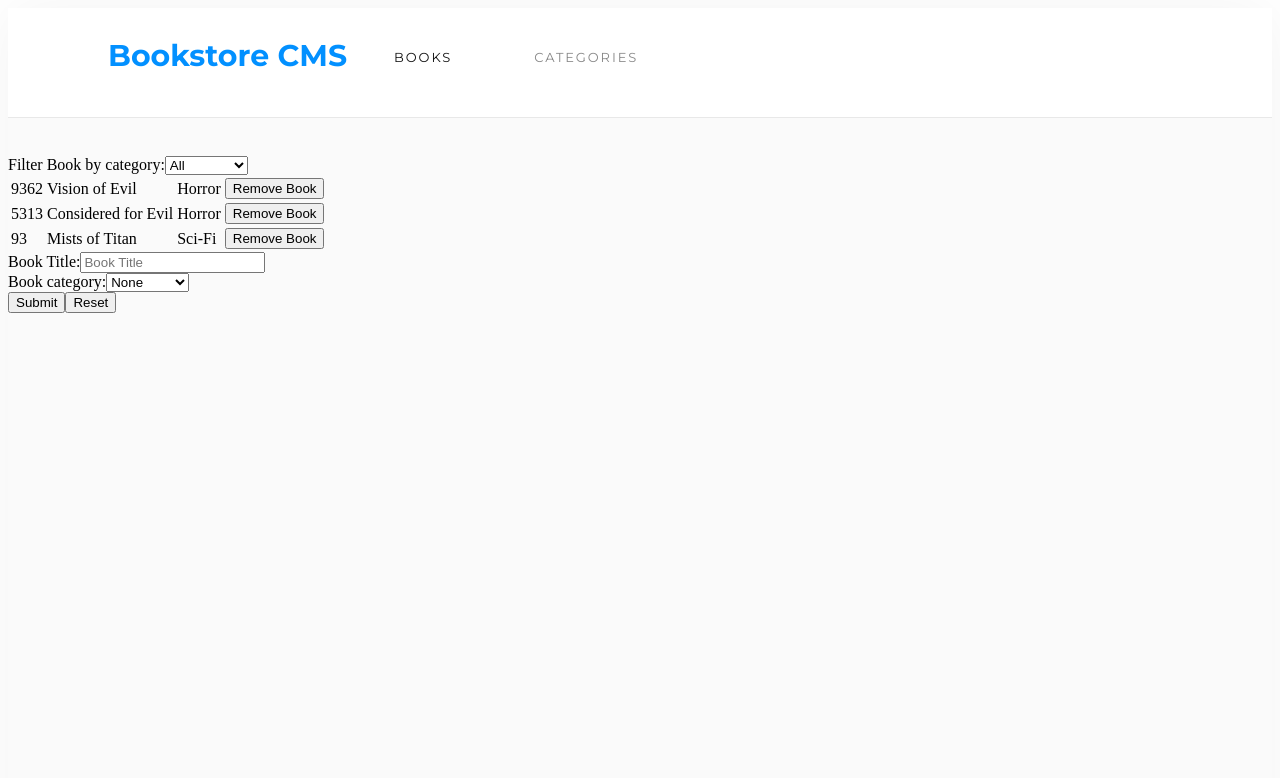
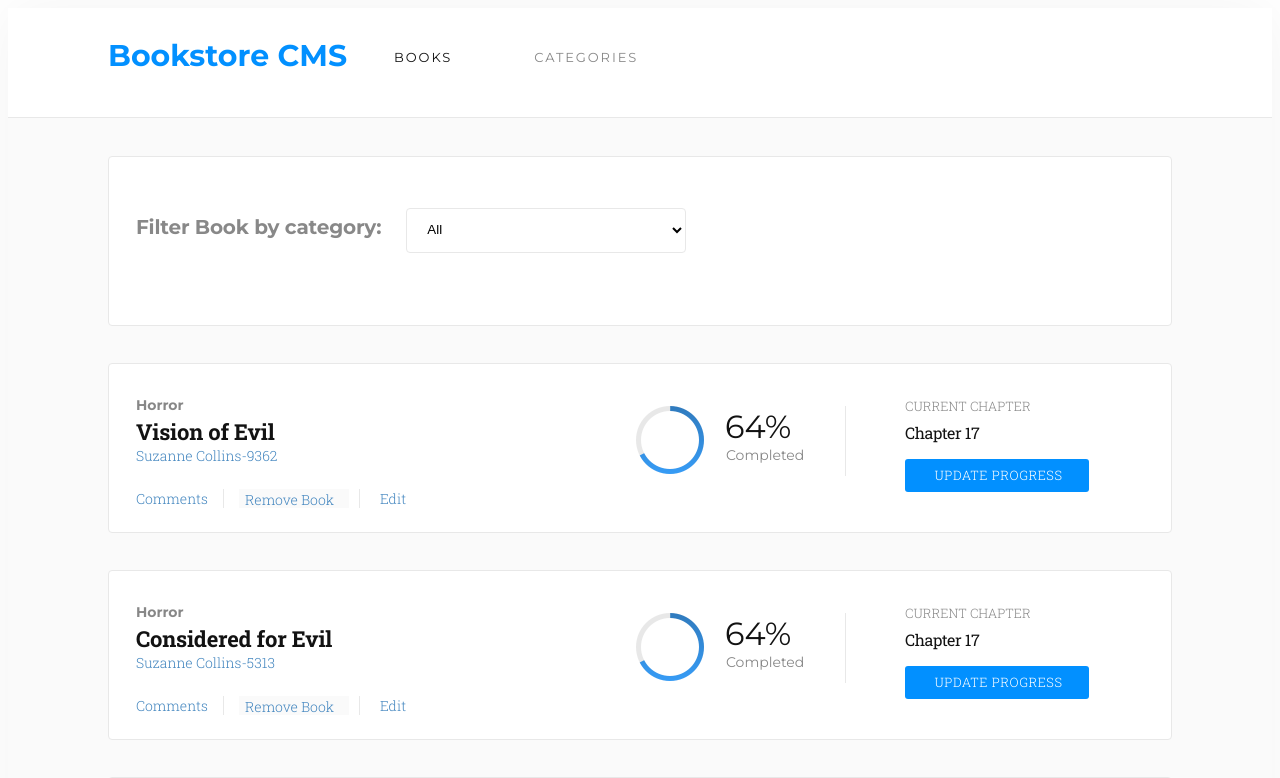
Before and after one commit to rindrajosia/bookstore-cms, a React (Create React App) app: page / in a window 1280 px wide. Shown: the top 778 px of the page. Built offline with nearby package versions, Linux system fonts and the light colour scheme.

Commit message:
Add style to Book.js

```diff
--- a/src/assets/style.css
+++ b/src/assets/style.css
@@ -173,7 +173,8 @@ ul {
 
 .remove {
   height: 19px;
-  margin: 3px 10px 2px 0;
+  margin: 3px 0 2px 0;
+  background-color: var(--white);
   padding-right: 15px;
   font-family: 'Roboto Slab', serif;
   font-size: 14px;
@@ -182,13 +183,18 @@ ul {
   font-style: normal;
   line-height: normal;
   letter-spacing: normal;
-  border-right: solid 1px #e8e8e8;
+  border: none;
   color: #4386bf;
+}
+
+.remove:hover {
+  cursor: pointer;
 }
 
 .edit {
   height: 19px;
-  margin: 3px 0 2px 10px;
+  margin: 3px 10px 2px 10px;
+  padding-left: 20px;
   font-family: 'Roboto Slab', serif;
   font-size: 14px;
   font-weight: 300;
@@ -197,6 +203,7 @@ ul {
   line-height: normal;
   letter-spacing: normal;
   color: #4386bf;
+  border-left: solid 1px #e8e8e8;
 }
 
 .center {
--- a/src/components/Book.js
+++ b/src/components/Book.js
@@ -1,15 +1,45 @@
 import React from 'react';
 import PropTypes from 'prop-types';
+import Stat from '../assets/1.png';
 
 const Book = ({ book, removeBook }) => {
   const { id, title, category } = book;
   return (
-    <tr>
-      <td>{id}</td>
-      <td>{title}</td>
-      <td>{category}</td>
-      <td><button type="button" className="btn btn-danger" onClick={() => removeBook(book)}>Remove Book</button></td>
-    </tr>
+    <div className="lesson-panel">
+      <div className="left">
+        <div className="descripton">
+          <h5 className="title-categories">{category}</h5>
+          <h3 className="title-book">
+            {title}
+          </h3>
+          <span className="author">
+            Suzanne Collins-
+            {id}
+          </span>
+        </div>
+        <div className="option">
+          <span className="comments">Comments</span>
+          <button className="remove" type="button" onClick={() => removeBook(book)}>Remove Book</button>
+          <span className="edit">Edit</span>
+        </div>
+      </div>
+      <div className="center">
+        <img className="oval" src={Stat} alt="img" />
+        <div className="stat">
+          <p className="percent-complete">64%</p>
+          <span className="completed">Completed</span>
+        </div>
+      </div>
+      <div className="right">
+        <div className="chapter">
+          <h5 className="chapter-title">CURRENT CHAPTER</h5>
+          <h3 className="chapter-number">Chapter 17</h3>
+        </div>
+        <button className="rectangle" type="button" name="button">
+          <span className="update">UPDATE PROGRESS</span>
+        </button>
+      </div>
+    </div>
   );
 };
 
--- a/src/components/CategoryFilter.js
+++ b/src/components/CategoryFilter.js
@@ -4,10 +4,10 @@ import { connect } from 'react-redux';
 import { FILTER, CATEGORY_FILTERS } from '../constant/constants';
 
 const CategoryFilter = ({ filter, handleFilterChange }) => (
-  <div className="form-group">
+  <>
     <label htmlFor="category">
-      Filter Book by category:
-      <select value={filter} onChange={e => { handleFilterChange(e.target.value); }} className="form-control" id="category" name="category" required>
+      <span className="add-book">Filter Book by category:</span>
+      <select className="select" value={filter} onChange={e => { handleFilterChange(e.target.value); }} id="category" name="category" required>
         {FILTER.map(category => (
           <option key={Math.floor(Math.random() * 10000)} value={category}>
             {category}
@@ -15,7 +15,7 @@ const CategoryFilter = ({ filter, handleFilterChange }) => (
         ))}
       </select>
     </label>
-  </div>
+  </>
 );
 
 CategoryFilter.propTypes = {
--- a/src/containers/BooksList.js
+++ b/src/containers/BooksList.js
@@ -16,17 +16,13 @@ const BooksList = ({ books, removeBook, changeFilter }) => {
   };
 
   return (
-    <>
-      <div className="form-group">
+    <div className="container">
+      <div className="lesson-panel">
         <CategoryFilter handleFilterChange={handleFilterChange} />
       </div>
-      <table>
-        <tbody>
-          {books && books.length
-            ? books.map(book => <Book key={book.id} book={book} removeBook={handleRemoveBook} />) : 'No Books !'}
-        </tbody>
-      </table>
-    </>
+      {books && books.length
+        ? books.map(book => <Book key={book.id} book={book} removeBook={handleRemoveBook} />) : 'No Books !'}
+    </div>
   );
 };
 
```
Also changed, not shown: 1 other file (tests, documents, lock files or other folders).
